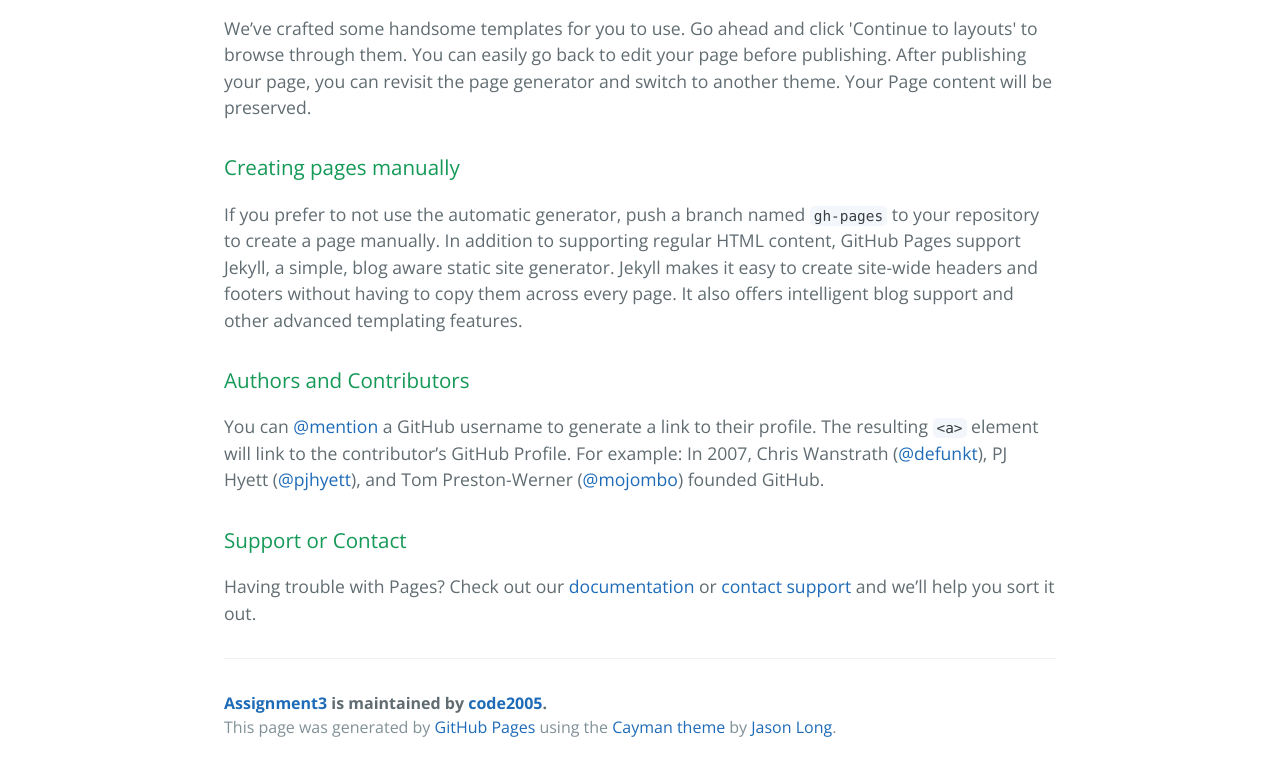
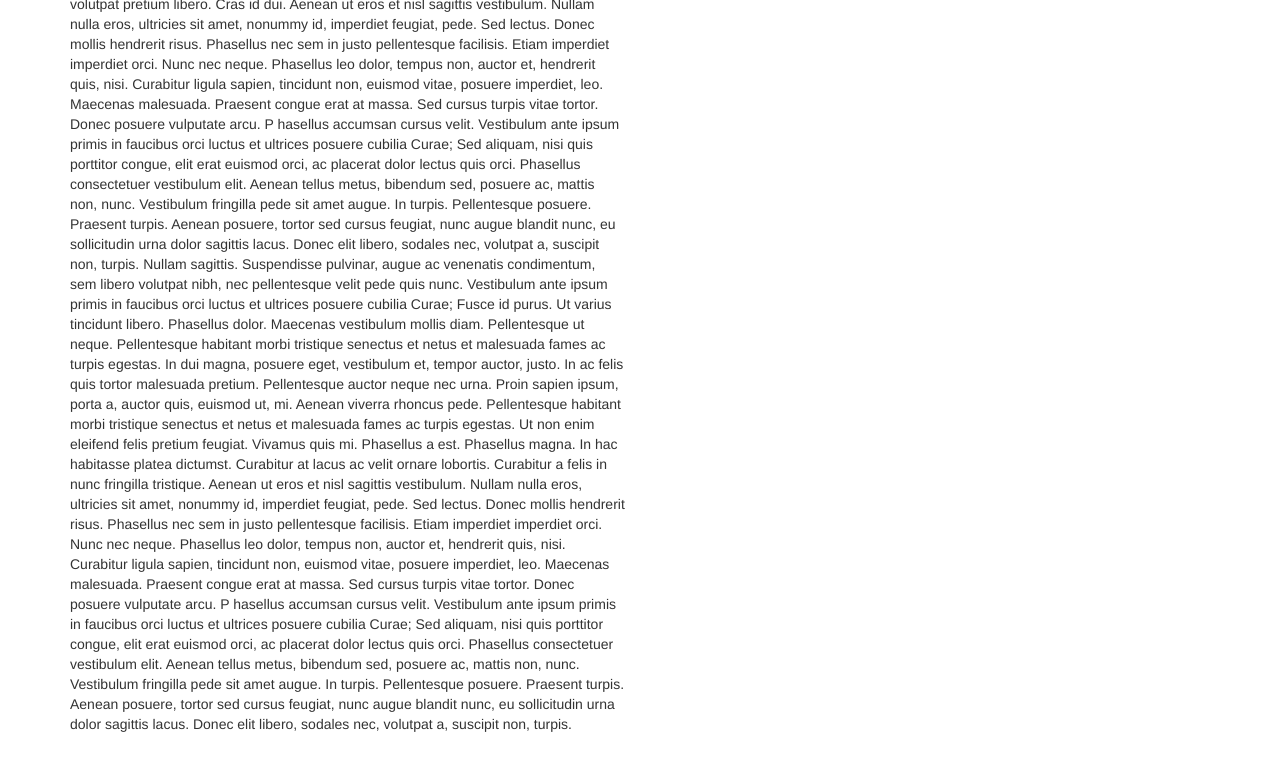
Before and after one commit to code2005/Assignment3, a plain HTML site: page index.html in a window 1280 px wide. Shown: the part 588-1359 px from the top of the page. After the commit the page ends 1332 px from the top, so only its background shows below. Drawn offline with nearby package versions, Linux system fonts and the light colour scheme.

Commit message:
Update index.html

```diff
--- a/index.html
+++ b/index.html
@@ -1,57 +1,120 @@
-<!DOCTYPE html>
-<html lang="en-us">
+<!doctype html>
+<html lang="en">
   <head>
-    <meta charset="UTF-8">
-    <title>Assignment3 by code2005</title>
+    <meta charset="utf-8">
+    <meta http-equiv="X-UA-Compatible" content="IE=edge">
     <meta name="viewport" content="width=device-width, initial-scale=1">
-    <link rel="stylesheet" type="text/css" href="stylesheets/normalize.css" media="screen">
-    <link href='https://fonts.googleapis.com/css?family=Open+Sans:400,700' rel='stylesheet' type='text/css'>
-    <link rel="stylesheet" type="text/css" href="stylesheets/stylesheet.css" media="screen">
-    <link rel="stylesheet" type="text/css" href="stylesheets/github-light.css" media="screen">
+    <title>Module 3 Assignment</title>
+
+	<link rel="stylesheet" href="http://maxcdn.bootstrapcdn.com/bootstrap/3.3.6/css/bootstrap.min.css">
+    <script src="https://ajax.googleapis.com/ajax/libs/jquery/1.12.2/jquery.min.js"></script>
+    <script src="http://maxcdn.bootstrapcdn.com/bootstrap/3.3.6/js/bootstrap.min.js"></script>
+
+    <link rel="stylesheet" href="css/bootstrap.min.css">
+    <link rel="stylesheet" href="css/styles.css">
+    <link href='https://fonts.googleapis.com/css?family=Oxygen:400,300,700' rel='stylesheet' type='text/css'>
+    <link href='https://fonts.googleapis.com/css?family=Lora' rel='stylesheet' type='text/css'>
+
   </head>
-  <body>
-    <section class="page-header">
-      <h1 class="project-name">Assignment3</h1>
-      <h2 class="project-tagline"></h2>
-      <a href="https://github.com/code2005/Assignment3" class="btn">View on GitHub</a>
-      <a href="https://github.com/code2005/Assignment3/zipball/master" class="btn">Download .zip</a>
-      <a href="https://github.com/code2005/Assignment3/tarball/master" class="btn">Download .tar.gz</a>
-    </section>
+<body>
+   <header>
+   <nav id="header-nav" class="navbar navbar-default">
+      <div class="container">
+      <div class="navbar-header">
 
-    <section class="main-content">
-      <h3>
-<a id="welcome-to-github-pages" class="anchor" href="#welcome-to-github-pages" aria-hidden="true"><span aria-hidden="true" class="octicon octicon-link"></span></a>Welcome to GitHub Pages.</h3>
+	  <!-- here goes logo
+      <a href="index.html" class="pull-left">
+      </a> -->
 
-<p>This automatic page generator is the easiest way to create beautiful pages for all of your projects. Author your page content here <a href="https://guides.github.com/features/mastering-markdown/">using GitHub Flavored Markdown</a>, select a template crafted by a designer, and publish. After your page is generated, you can check out the new <code>gh-pages</code> branch locally. If you’re using GitHub Desktop, simply sync your repository and you’ll see the new branch.</p>
+	  <div class="navbar-brand">
+	  <a href="index.html"><h1>Food,LLC</h1>
+	  </a>
+	  </div>
 
-<h3>
-<a id="designer-templates" class="anchor" href="#designer-templates" aria-hidden="true"><span aria-hidden="true" class="octicon octicon-link"></span></a>Designer Templates</h3>
+	  <!-- collapsible button for menu  -->
+	   <button type="button" class="navbar-toggle collapsed" data-toggle="collapse" data-target="#collapsable-nav" aria-expanded="false">
+            <span class="sr-only">Toggle navigation</span>
+            <span class="icon-bar"></span>
+            <span class="icon-bar"></span>
+            <span class="icon-bar"></span>
+          </button>
+		  </div>
 
-<p>We’ve crafted some handsome templates for you to use. Go ahead and click 'Continue to layouts' to browse through them. You can easily go back to edit your page before publishing. After publishing your page, you can revisit the page generator and switch to another theme. Your Page content will be preserved.</p>
+		   <div id="collapsable-nav" class="collapse navbar-collapse">
+           <ul id="nav-list" class="nav navbar-nav">
+            <li><a href="#" class="visible-xs">Chicken</a></li>
+            <li><a href="#" class="visible-xs">Beef</a></li>
+            <li><a href="#" class="visible-xs">Sushi</a></li>
+          </ul><!-- #nav-list -->
+        </div><!-- .collapse .navbar-collapse -->
+  </div>
+</nav>
 
-<h3>
-<a id="creating-pages-manually" class="anchor" href="#creating-pages-manually" aria-hidden="true"><span aria-hidden="true" class="octicon octicon-link"></span></a>Creating pages manually</h3>
+  </header>
 
-<p>If you prefer to not use the automatic generator, push a branch named <code>gh-pages</code> to your repository to create a page manually. In addition to supporting regular HTML content, GitHub Pages support Jekyll, a simple, blog aware static site generator. Jekyll makes it easy to create site-wide headers and footers without having to copy them across every page. It also offers intelligent blog support and other advanced templating features.</p>
-
-<h3>
-<a id="authors-and-contributors" class="anchor" href="#authors-and-contributors" aria-hidden="true"><span aria-hidden="true" class="octicon octicon-link"></span></a>Authors and Contributors</h3>
-
-<p>You can <a href="https://help.github.com/articles/basic-writing-and-formatting-syntax/#mentioning-users-and-teams" class="user-mention">@mention</a> a GitHub username to generate a link to their profile. The resulting <code>&lt;a&gt;</code> element will link to the contributor’s GitHub Profile. For example: In 2007, Chris Wanstrath (<a href="https://github.com/defunkt" class="user-mention">@defunkt</a>), PJ Hyett (<a href="https://github.com/pjhyett" class="user-mention">@pjhyett</a>), and Tom Preston-Werner (<a href="https://github.com/mojombo" class="user-mention">@mojombo</a>) founded GitHub.</p>
-
-<h3>
-<a id="support-or-contact" class="anchor" href="#support-or-contact" aria-hidden="true"><span aria-hidden="true" class="octicon octicon-link"></span></a>Support or Contact</h3>
-
-<p>Having trouble with Pages? Check out our <a href="https://help.github.com/pages">documentation</a> or <a href="https://github.com/contact">contact support</a> and we’ll help you sort it out.</p>
-
-      <footer class="site-footer">
-        <span class="site-footer-owner"><a href="https://github.com/code2005/Assignment3">Assignment3</a> is maintained by <a href="https://github.com/code2005">code2005</a>.</span>
-
-        <span class="site-footer-credits">This page was generated by <a href="https://pages.github.com">GitHub Pages</a> using the <a href="https://github.com/jasonlong/cayman-theme">Cayman theme</a> by <a href="https://twitter.com/jasonlong">Jason Long</a>.</span>
-      </footer>
-
-    </section>
+  <h1><p class="text-center">Our Menu</h1>
+  <div class="container">
+    <div class="row">
+  <div id="box1" class="col-lg-6 col-md-4 col-xs-12">
+  <p>Lorem ipsum dolor sit amet, consectetuer adipiscing elit. Aenean commodo ligula eget dolor.
+  Aenean massa. Cum sociis natoque penatibus et magnis dis parturient montes, nascetur ridiculus mus.
+  Donec quam felis, ultricies nec, pellentesque eu, pretium quis, sem. Nulla consequat massa quis enim.
+  Donec pede justo, fringilla vel, aliquet nec, vulputate eget, arcu. In enim justo, rhoncus ut, imperdiet a,
+  venenatis vitae, justo. Nullam dictum felis eu pede mollis pretium. Integer tincidunt. Cras dapibus.
+  Vivamus elementum semper nisi. Aenean vulputate eleifend tellus. Aenean leo ligula, porttitor eu, consequat vitae,
+  eleifend ac, enim. Aliquam lorem ante, dapibus in, viverra quis, feugiat a, tellus. Phasellus viverra nulla ut
+  metus varius laoreet. Quisque rutrum. Aenean imperdiet. Etiam ultricies nisi vel augue. Curabitur ullamcorper
+  ultricies nisi. Nam eget dui. Etiam rhoncus. Maecenas tempus, tellus eget condimentum rhoncus, sem quam semper libero,
+  sit amet adipiscing sem neque sed ipsum. Nam quam nunc, blandit vel, luctus pulvinar, hendrerit id, lorem.
+  Maecenas nec odio et ante tincidunt tempus. Donec vitae sapien ut libero venenatis faucibus. Nullam quis ante.
+  Etiam sit amet orci eget eros faucibus tincidunt. Duis leo. Sed fringilla mauris sit amet nibh.
+  Donec sodales sagittis magna. Sed consequat, leo eget bibendum sodales, augue velit cursus nunc, quis gravida magna mi a
+  libero. Fusce vulputate eleifend sapien. Vestibulum purus quam, scelerisque ut, mollis sed, nonummy id, metus.
+  Nullam accumsan lorem in dui. Cras ultricies mi eu turpis hendrerit fringilla. Vestibulum ante ipsum primis in
+  faucibus orci luctus et ultrices posuere cubilia Curae; In ac dui quis mi consectetuer lacinia.
+  Nam pretium turpis et arcu. Duis arcu tortor, suscipit eget, imperdiet nec, imperdiet iaculis, ipsum.
+  Sed aliquam ultrices mauris. Integer ante arcu, accumsan a, consectetuer eget, posuere ut, mauris.
+  Praesent adipiscing. Phasellus ullamcorper ipsum rutrum nunc. Nunc nonummy metus. Vestibulum volutpat pretium libero.
+  Cras id dui. Aenean ut eros et nisl sagittis vestibulum. Nullam nulla eros, ultricies sit amet, nonummy id,
+  imperdiet feugiat, pede. Sed lectus. Donec mollis hendrerit risus. Phasellus nec sem in justo pellentesque facilisis.
+  Etiam imperdiet imperdiet orci. Nunc nec neque. Phasellus leo dolor, tempus non, auctor et, hendrerit quis, nisi.
+  Curabitur ligula sapien, tincidunt non, euismod vitae, posuere imperdiet, leo. Maecenas malesuada.
+  Praesent congue erat at massa. Sed cursus turpis vitae tortor. Donec posuere vulputate arcu. P
+  hasellus accumsan cursus velit. Vestibulum ante ipsum primis in faucibus orci luctus et ultrices posuere cubilia Curae;
+  Sed aliquam, nisi quis porttitor congue, elit erat euismod orci, ac placerat dolor lectus quis orci.
+  Phasellus consectetuer vestibulum elit. Aenean tellus metus, bibendum sed, posuere ac, mattis non, nunc.
+  Vestibulum fringilla pede sit amet augue. In turpis. Pellentesque posuere. Praesent turpis.
+  Aenean posuere, tortor sed cursus feugiat, nunc augue blandit nunc, eu sollicitudin urna dolor sagittis lacus.
+  Donec elit libero, sodales nec, volutpat a, suscipit non, turpis. Nullam sagittis. Suspendisse pulvinar, augue ac
+  venenatis condimentum, sem libero volutpat nibh, nec pellentesque velit pede quis nunc. Vestibulum ante ipsum primis
+  in faucibus orci luctus et ultrices posuere cubilia Curae; Fusce id purus. Ut varius tincidunt libero. Phasellus dolor.
+  Maecenas vestibulum mollis diam. Pellentesque ut neque. Pellentesque habitant morbi tristique senectus et
+  netus et malesuada fames ac turpis egestas. In dui magna, posuere eget, vestibulum et, tempor auctor, justo.
+  In ac felis quis tortor malesuada pretium. Pellentesque auctor neque nec urna. Proin sapien ipsum, porta a, auctor
+  quis, euismod ut, mi. Aenean viverra rhoncus pede. Pellentesque habitant morbi tristique senectus et netus et
+  malesuada fames ac turpis egestas. Ut non enim eleifend felis pretium feugiat. Vivamus quis mi. Phasellus a est.
+  Phasellus magna. In hac habitasse platea dictumst.
+  Curabitur at lacus ac velit ornare lobortis. Curabitur a felis in nunc fringilla tristique. Aenean ut eros et nisl sagittis vestibulum. Nullam nulla eros, ultricies sit amet, nonummy id,
+  imperdiet feugiat, pede. Sed lectus. Donec mollis hendrerit risus. Phasellus nec sem in justo pellentesque facilisis.
+  Etiam imperdiet imperdiet orci. Nunc nec neque. Phasellus leo dolor, tempus non, auctor et, hendrerit quis, nisi.
+  Curabitur ligula sapien, tincidunt non, euismod vitae, posuere imperdiet, leo. Maecenas malesuada.
+  Praesent congue erat at massa. Sed cursus turpis vitae tortor. Donec posuere vulputate arcu. P
+  hasellus accumsan cursus velit. Vestibulum ante ipsum primis in faucibus orci luctus et ultrices posuere cubilia Curae;
+  Sed aliquam, nisi quis porttitor congue, elit erat euismod orci, ac placerat dolor lectus quis orci.
+  Phasellus consectetuer vestibulum elit. Aenean tellus metus, bibendum sed, posuere ac, mattis non, nunc.
+  Vestibulum fringilla pede sit amet augue. In turpis. Pellentesque posuere. Praesent turpis.
+  Aenean posuere, tortor sed cursus feugiat, nunc augue blandit nunc, eu sollicitudin urna dolor sagittis lacus.
+  Donec elit libero, sodales nec, volutpat a, suscipit non, turpis. </p>
+  </div>
+</div>
+</div>
 
 
-  </body>
+
+
+  <!-- jQuery (Bootstrap JS plugins depend on it) -->
+  <script src="js/jquery-2.1.4.min.js"></script>
+  <script src="js/bootstrap.min.js"></script>
+  <script src="js/script.js"></script>
+</body>
 </html>
```
